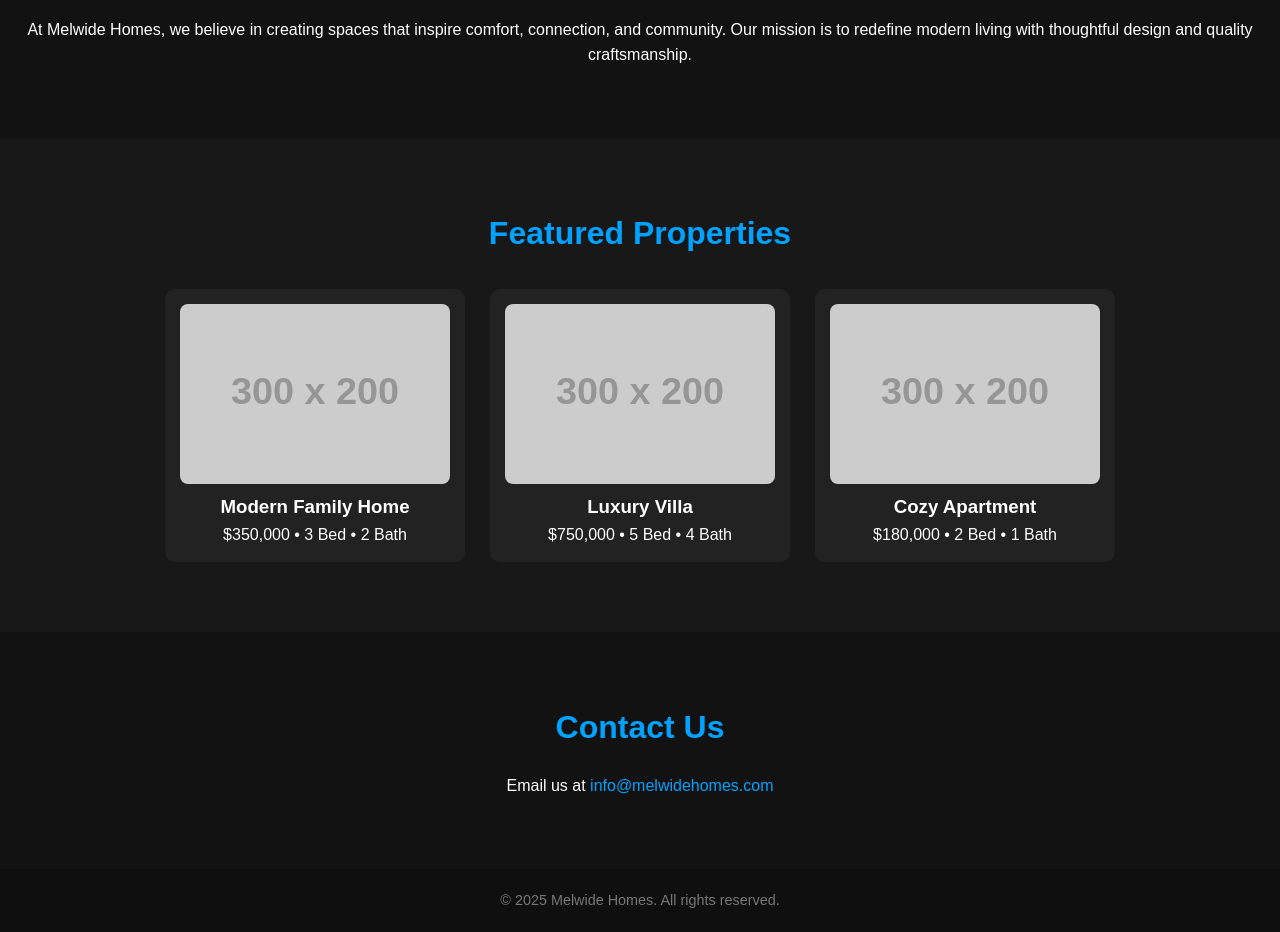
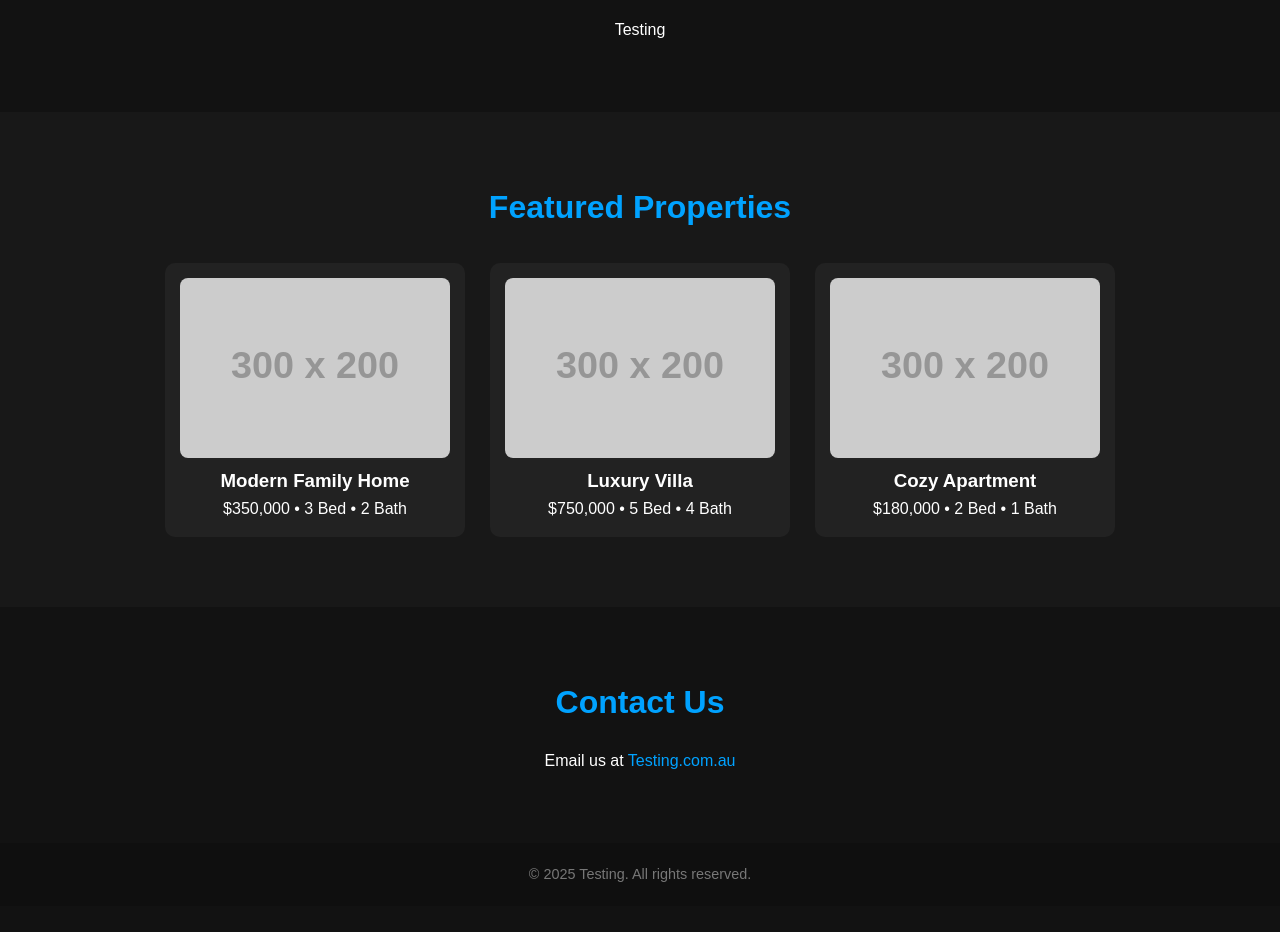
Before and after one commit to Black-Cr0w-coder/Melwide_Homes, a plain HTML site: page index.html in a window 1280 px wide. Shown: the part 642-1574 px from the top of the page. After the commit the page ends 1548 px from the top, so only its background shows below. Drawn offline with Linux system fonts and the light colour scheme; placeholder pictures from the web are drawn by us.

Commit message:
index.html

```diff
--- a/index.html
+++ b/index.html
@@ -3,7 +3,7 @@
 <head>
     <meta charset="UTF-8">
     <meta name="viewport" content="width=device-width, initial-scale=1.0">
-    <title>Melwide Homes</title>
+    <title>Testing</title>
     <style>
         /* Reset and base styles */
         * {
@@ -225,8 +225,7 @@
     <!-- About Section -->
     <section id="about" class="about">
         <h2>About Us</h2>
-        <p>At Melwide Homes, we believe in creating spaces that inspire comfort, connection, and community.
-           Our mission is to redefine modern living with thoughtful design and quality craftsmanship.</p>
+        <p>Testing</p>
     </section>
 
     <!-- Properties Section -->
@@ -254,12 +253,12 @@
     <!-- Contact Section -->
     <section id="contact" class="contact">
         <h2>Contact Us</h2>
-        <p>Email us at <a href="mailto:info@melwidehomes.com">info@melwidehomes.com</a></p>
+        <p>Email us at <a href="mailto:info@melwidehomes.com">Testing.com.au</a></p>
     </section>
 
     <!-- Footer -->
     <footer class="footer">
-        <p>© 2025 Melwide Homes. All rights reserved.</p>
+        <p>© 2025 Testing. All rights reserved.</p>
     </footer>
 </body>
 </html>
```
